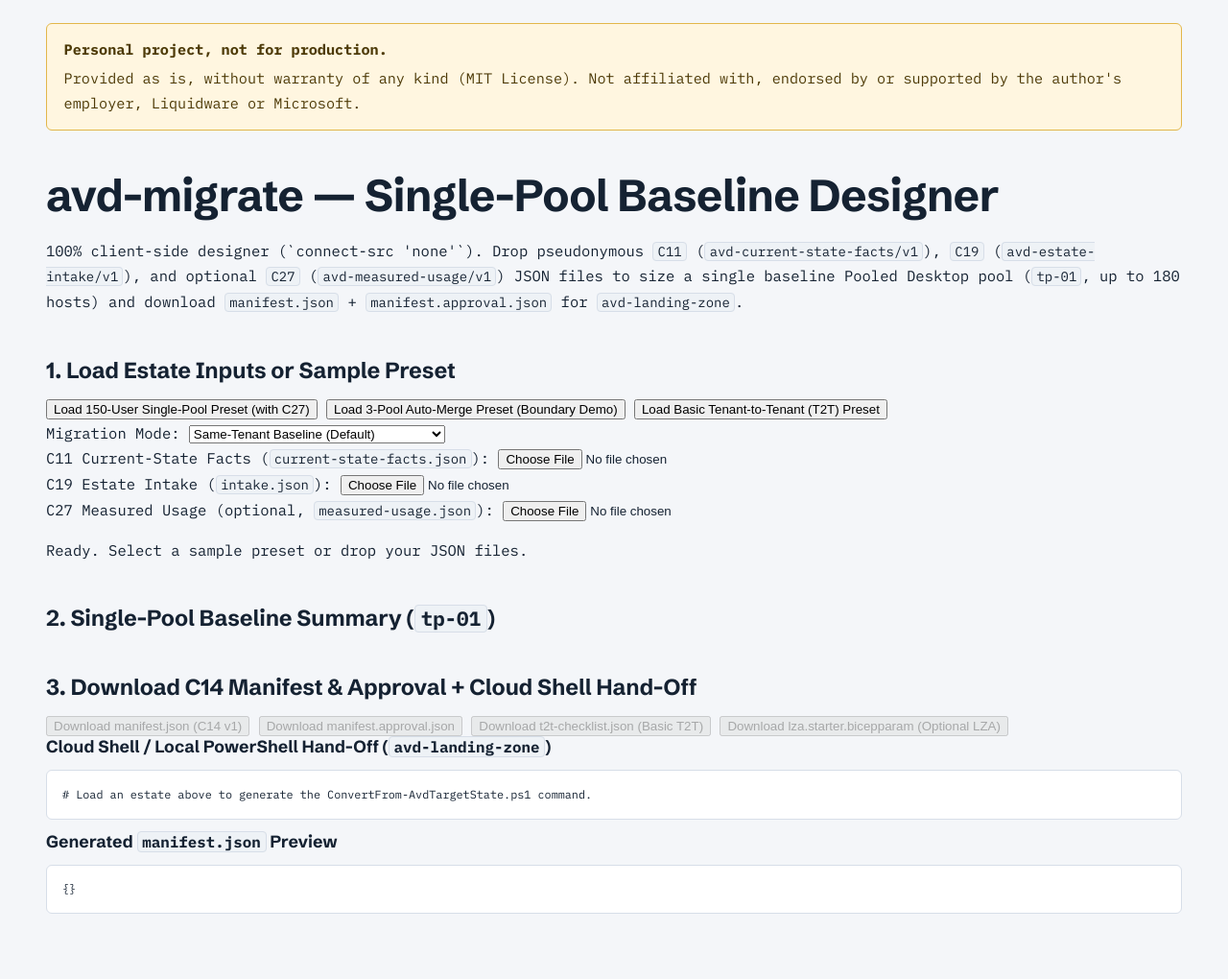
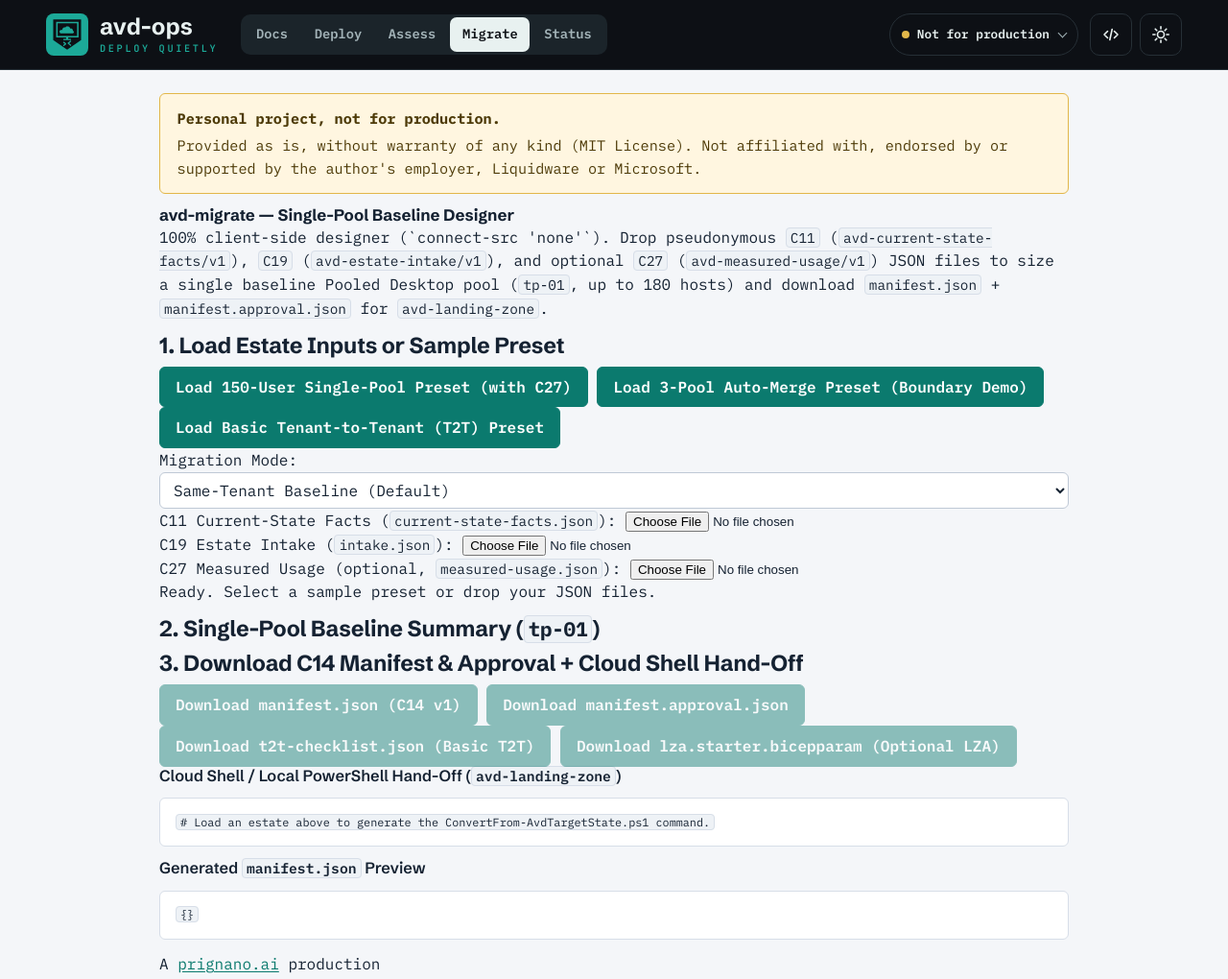
Before and after one commit to avd-ops/avd-migrate, a plain HTML site: page site/portal/index.html in a window 1280 px wide. Shown: the whole page at 96% size. Drawn offline with Linux system fonts and the light colour scheme.

Commit message:
feat(portal): add unified avd-ops.app shell header and drop old CNAME (#7)

```diff
--- a/site/portal/index.html
+++ b/site/portal/index.html
@@ -7,13 +7,21 @@
 <title>avd-migrate &mdash; Single-Pool Target-State Baseline Designer</title>
 <link rel="icon" href="../assets/brand/favicon.svg" type="image/svg+xml">
 <link rel="stylesheet" href="../assets/avd-ops.css">
+<link rel="stylesheet" href="../assets/avd-ops-portal.css">
 <link rel="stylesheet" href="../assets/avd-ops-shell.css">
-<link rel="stylesheet" href="../assets/avd-ops-portal.css">
 <script src="../assets/theme.js" defer></script>
 <script type="module" src="./migrate-app.js"></script>
 </head>
-<body>
-<main class="wrap">
+<body class="shell portal">
+<a class="skip" href="#main">Skip to content</a>
+<header class="bar"><div class="bar-in"><a class="brand" href="https://avd-ops.dev/"><img class="mark" src="../assets/brand/mark.svg" alt="" width="44" height="44"><span class="name"><span class="word">avd-ops</span><span class="tag">Deploy quietly</span></span></a>
+<nav class="switcher" aria-label="avd-ops tools"><a href="https://avd-ops.dev/">Docs</a><a href="https://avd-ops.app/deploy/">Deploy</a><a href="https://avd-ops.app/assess/">Assess</a><a href="./" aria-current="page">Migrate</a><a href="https://avd-ops.app/status/">Status</a></nav>
+<details class="notice" id="disclaimer"><summary><strong class="long">Personal project. Not for production. No warranty.</strong><strong class="short">Not for production</strong></summary>
+<div class="full"><ul><li><strong>Personal project, not for production.</strong> Provided as is, without warranty of any kind (<a href="https://github.com/avd-ops/avd-migrate/blob/main/LICENSE">MIT License</a>).</li>
+<li>Not affiliated with, endorsed by or supported by the author's employer, and not an official Microsoft product.</li>
+<li>Use a lab subscription and tenant.</li></ul></div></details>
+<div class="tools"><button class="iconbtn dev" type="button" aria-pressed="false" aria-label="Show contract and decision IDs (dev mode)" title="Show contract and decision IDs (dev mode)"><svg viewBox="0 0 20 20" fill="none" stroke="currentColor" stroke-width="1.6" stroke-linecap="round" stroke-linejoin="round" aria-hidden="true"><path d="M6.5 6.5 3 10l3.5 3.5M13.5 6.5 17 10l-3.5 3.5M11.2 4.5 8.8 15.5"/></svg></button><button class="iconbtn theme" type="button" aria-label="Switch theme"><svg class="sun" viewBox="0 0 20 20" fill="none" stroke="currentColor" stroke-width="1.6" stroke-linecap="round" aria-hidden="true"><circle cx="10" cy="10" r="3.5"/><path d="M10 1.8v2.2M10 16v2.2M1.8 10H4M16 10h2.2M4.2 4.2l1.6 1.6M14.2 14.2l1.6 1.6M4.2 15.8l1.6-1.6M14.2 5.8l1.6-1.6"/></svg><svg class="moon" viewBox="0 0 20 20" fill="none" stroke="currentColor" stroke-width="1.6" stroke-linejoin="round" aria-hidden="true"><path d="M16.5 12.4A7 7 0 0 1 7.6 3.5a7 7 0 1 0 8.9 8.9Z"/></svg></button></div></div></header>
+<main id="main" class="wrap">
   <header>
     <p class="warn">
       <strong>Personal project, not for production.</strong> Provided as is, without warranty of any kind (MIT License).
@@ -76,6 +84,7 @@
     <h3>Generated <code>manifest.json</code> Preview</h3>
     <pre><code id="manifest-preview">{}</code></pre>
   </section>
+  <p class="credit">A <a href="https://prignano.ai/">prignano.ai</a> production</p>
 </main>
 </body>
 </html>
```
Also changed, not shown: site/index.html (+1 -1 lines), tests/portal/migrate.test.mjs (+7 -0 lines), 1 other file.
